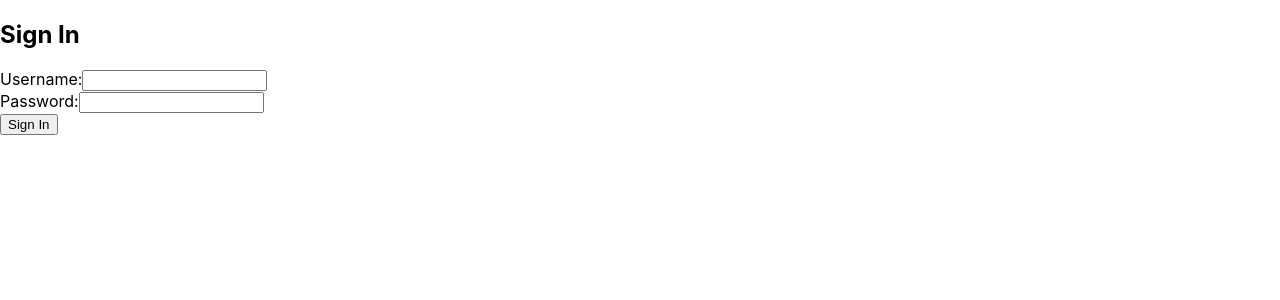
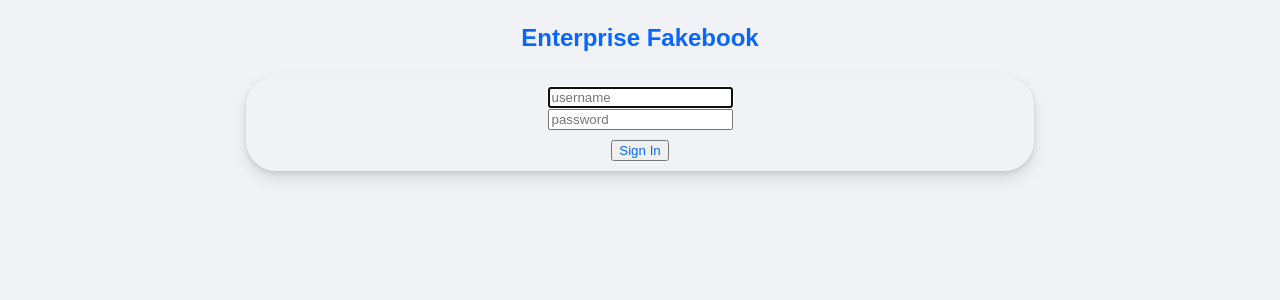
Before and after one commit to MarwanYoussef22/Enterprise_FakeBook, a React (Create React App) app in the folder enterprise-fakebook-client/: page / in a window 1280 px wide. Shown: the top 300 px of the page. Built offline with nearby package versions, Linux system fonts and the light colour scheme.

Commit message:
Style the sign in screen

```diff
--- /dev/null
+++ b/enterprise-fakebook-client/src/SignIn.css
@@ -0,0 +1,21 @@
+.title {
+  font-family: sans-serif;
+  color: #0866FF;
+  font-weight: bolder;
+  text-align: center;
+  font-size: x-large;
+}
+
+.sign-in-card {
+  border-radius: 30px;
+  width: 60%;
+  padding: 10px;
+  margin: auto;
+  text-align: center;
+  box-shadow: 0 2px 4px rgba(0, 0, 0, .1), 0 8px 16px rgba(0, 0, 0, .1)
+}
+
+.submit-button{
+  color: #0866FF;
+  margin-top: 10px;
+}
--- a/enterprise-fakebook-client/src/SignIn.js
+++ b/enterprise-fakebook-client/src/SignIn.js
@@ -1,10 +1,10 @@
 import React, { useState } from 'react';
 import { useNavigate } from 'react-router-dom';
+import './SignIn.css'
 
 const SignIn = (props) => {
   const {onSignIn} = props;
   const navigate = useNavigate();
-  // const [employeeID, setEmployeeID] = useState('');
   const [error, setError] = useState(null);
   const [isLoading, setIsLoading] = useState(false);
 
@@ -37,30 +37,35 @@ const SignIn = (props) => {
 
   return (
     <div>
-      <h2>Sign In</h2>
+      <p className='title'>Enterprise Fakebook</p>
+    <div className='sign-in-card'>
       <form onSubmit={handleSignIn}>
         <div>
-          <label htmlFor="username">Username:</label>
+          {/* <label htmlFor="username">Username:</label> */}
           <input
             type="text"
             id="username"
             name="username"
+            placeholder='username'
+            autoFocus='1'
           />
         </div>
         <div>
-          <label htmlFor="password">Password:</label>
+          {/* <label htmlFor="password">Password:</label> */}
           <input
             type="password"
             id="password"
             name="password"
+            placeholder='password'
           />
         </div>
-        <button type="submit" disabled={isLoading}>
+        <button type="submit" disabled={isLoading} className='submit-button'>
           Sign In
         </button>
       </form>
       {error && <p className="error-message">{error}</p>}
     </div>
+    </div>
   );
 };
 
--- a/enterprise-fakebook-client/src/index.css
+++ b/enterprise-fakebook-client/src/index.css
@@ -5,6 +5,7 @@ body {
     sans-serif;
   -webkit-font-smoothing: antialiased;
   -moz-osx-font-smoothing: grayscale;
+  background-color: #f0f2f5;
 }
 
 code {
```
